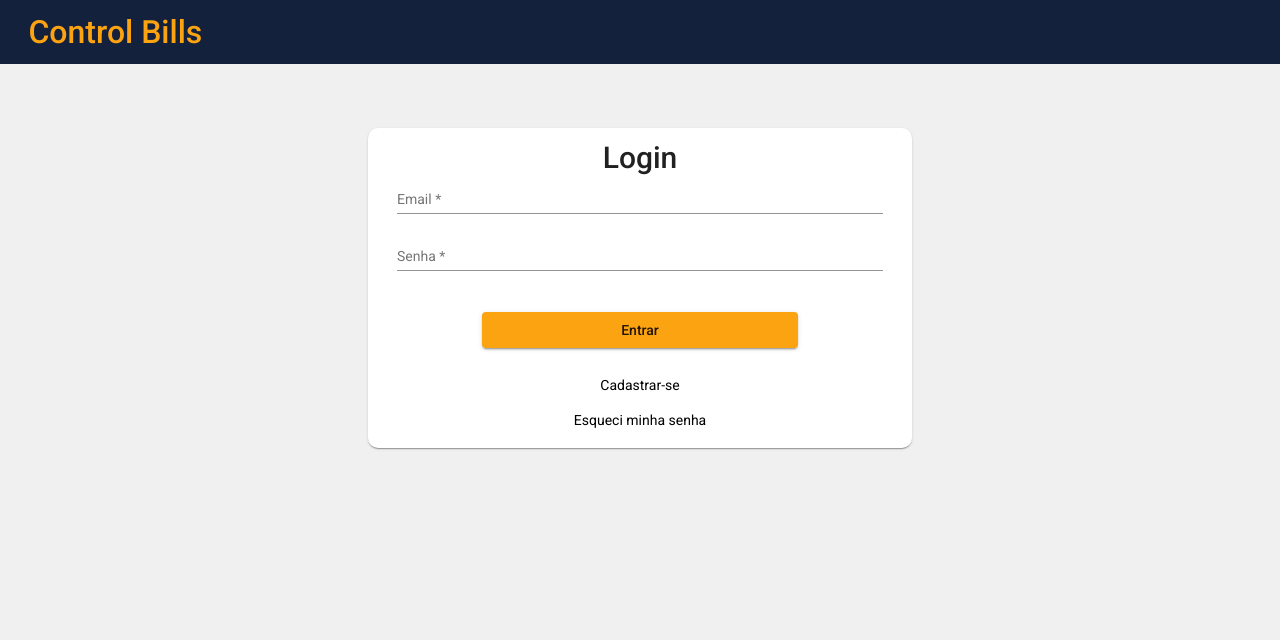
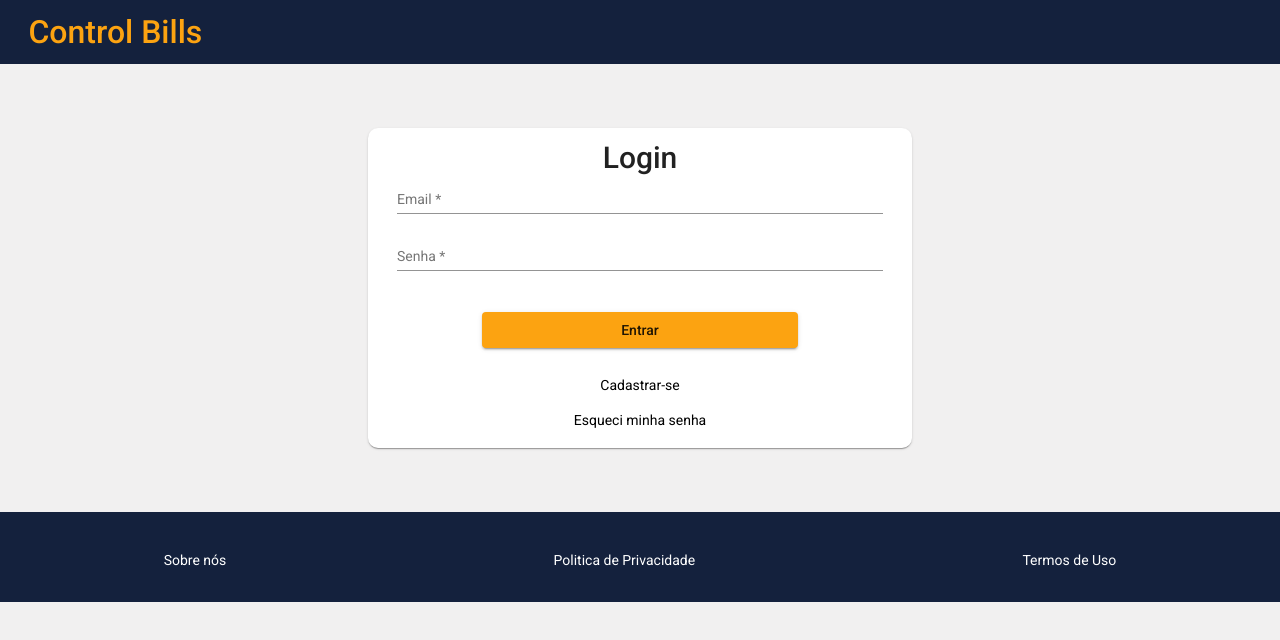
Before and after one commit to markjunior2045/ControleFinanceiro, an Angular app in the folder FrontEnd/: page /login in a window 1280 px wide. Shown: the top 640 px of the page. Built offline with nearby package versions, Linux system fonts and the light colour scheme.

Commit message:
criação do footer

```diff
--- a/FrontEnd/src/app/app.module.ts
+++ b/FrontEnd/src/app/app.module.ts
@@ -43,6 +43,7 @@ import { AdicionaTagComponent } from './adiciona-tag/adiciona-tag.component';
 import { DetalhesTagDialogComponent } from './detalhes-tag-dialog/detalhes-tag-dialog.component';
 import { Tipo } from './model/tag.model';
 import {MatChipsModule} from '@angular/material/chips';
+import { FooterComponent } from './footer/footer.component';
 
 @NgModule({
   declarations: [
@@ -64,7 +65,8 @@ import {MatChipsModule} from '@angular/material/chips';
     AdicionaBancoComponent,
     AdicionaCartaoComponent,
     AdicionaTagComponent,
-    DetalhesTagDialogComponent
+    DetalhesTagDialogComponent,
+    FooterComponent
   ],
   imports: [
     BrowserModule,
--- a/FrontEnd/src/app/cadastro-usuario/cadastro-usuario.component.html
+++ b/FrontEnd/src/app/cadastro-usuario/cadastro-usuario.component.html
@@ -61,3 +61,5 @@
     </mat-card>
 
 </body>
+
+<app-footer></app-footer>
--- a/FrontEnd/src/app/dashboard/dashboard.component.html
+++ b/FrontEnd/src/app/dashboard/dashboard.component.html
@@ -32,3 +32,5 @@
         </mat-grid-tile>
     </mat-grid-list>
 </div>
+
+<app-footer></app-footer>
--- /dev/null
+++ b/FrontEnd/src/app/footer/footer.component.css
@@ -0,0 +1,13 @@
+.rodape{
+    background: #14213d;
+    margin: 0;
+    color: white;
+    display: flex;
+    justify-content: space-around;
+    position: absolute bottom;
+}
+
+p{
+    margin-top: 3%;
+    margin-bottom: 2.5%;
+}
--- /dev/null
+++ b/FrontEnd/src/app/footer/footer.component.html
@@ -0,0 +1,6 @@
+<div class="rodape">
+       <p>Sobre nós</p>
+       <p>Politica de Privacidade</p>
+       <p>Termos de Uso</p>
+</div>
+<router-outlet></router-outlet>
--- /dev/null
+++ b/FrontEnd/src/app/footer/footer.component.ts
@@ -0,0 +1,26 @@
+import { Component, OnInit } from '@angular/core';
+import { Guid } from '../model/guid.model';
+import { SharedService } from '../services/shared.service';
+
+@Component({
+  selector: 'app-footer',
+  templateUrl: './footer.component.html',
+  styleUrls: ['./footer.component.css']
+})
+
+export class FooterComponent implements OnInit {
+
+  public idUsuario: Guid = "";
+
+  constructor(private shared: SharedService) {
+
+    this.shared.obs.subscribe((data) => {
+      this.idUsuario = data;
+    })
+
+   }
+
+  ngOnInit(): void {
+  }
+
+}
--- a/FrontEnd/src/app/gerenciamento-conta/gerenciamento-conta.component.css
+++ b/FrontEnd/src/app/gerenciamento-conta/gerenciamento-conta.component.css
@@ -8,7 +8,7 @@
 }
 
 mat-form-field{
-    width: 90%;
+    width: 95%;
     margin-bottom: 1em;
 }
 
@@ -72,6 +72,7 @@ mat-card-actions{
     align-items: center;
     justify-content: space-around;
     border-bottom: 5%;
+    width: 100%;
 }
 
 .btnCard {
@@ -88,3 +89,7 @@ mat-card-actions{
 .btnAdicionar {
     background: var(--amarelo);
 }
+
+.mat-card{
+    min-height: 100vh;
+}
--- a/FrontEnd/src/app/gerenciamento-conta/gerenciamento-conta.component.html
+++ b/FrontEnd/src/app/gerenciamento-conta/gerenciamento-conta.component.html
@@ -7,7 +7,6 @@
 
         <div class="lado2">
             <mat-tab-group color="primary">
-
 
                 <mat-tab label="Meus Dados">
                     <form [formGroup]="gerenciaConta">
@@ -225,3 +224,4 @@
 
 
 </body>
+<app-footer></app-footer>
--- a/FrontEnd/src/app/login/login.component.html
+++ b/FrontEnd/src/app/login/login.component.html
@@ -25,3 +25,5 @@
     </mat-card-actions>
 </mat-card>
 </body>
+
+<app-footer></app-footer>
--- a/FrontEnd/src/app/toolbar/toolbar.component.css
+++ b/FrontEnd/src/app/toolbar/toolbar.component.css
@@ -14,7 +14,7 @@
 }
 
 .item:hover{
-  background-color: #fca311;
+  color: #fca311;
 }
 
 .item {
--- a/FrontEnd/src/app/transacoes/transacoes.component.css
+++ b/FrontEnd/src/app/transacoes/transacoes.component.css
@@ -26,3 +26,7 @@ h2 {
   margin-left: 0.5%;
   margin-right: 1%;
 }
+
+.mat-card{
+  min-height: 100vh;
+  }
--- a/FrontEnd/src/app/transacoes/transacoes.component.html
+++ b/FrontEnd/src/app/transacoes/transacoes.component.html
@@ -60,3 +60,4 @@
   </mat-card-actions>
 
 </mat-card>
+<app-footer></app-footer>
```
Also changed, not shown: 1 other file (tests, documents, lock files or other folders).
